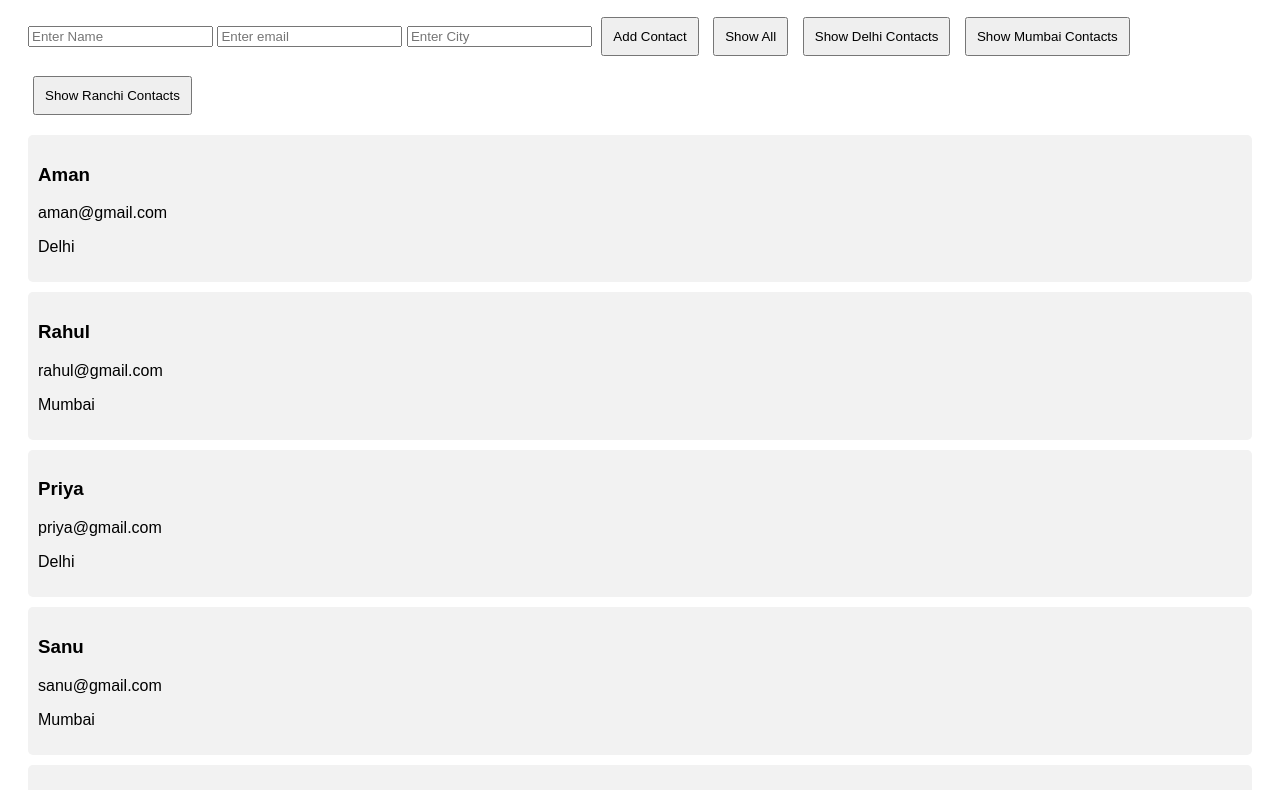
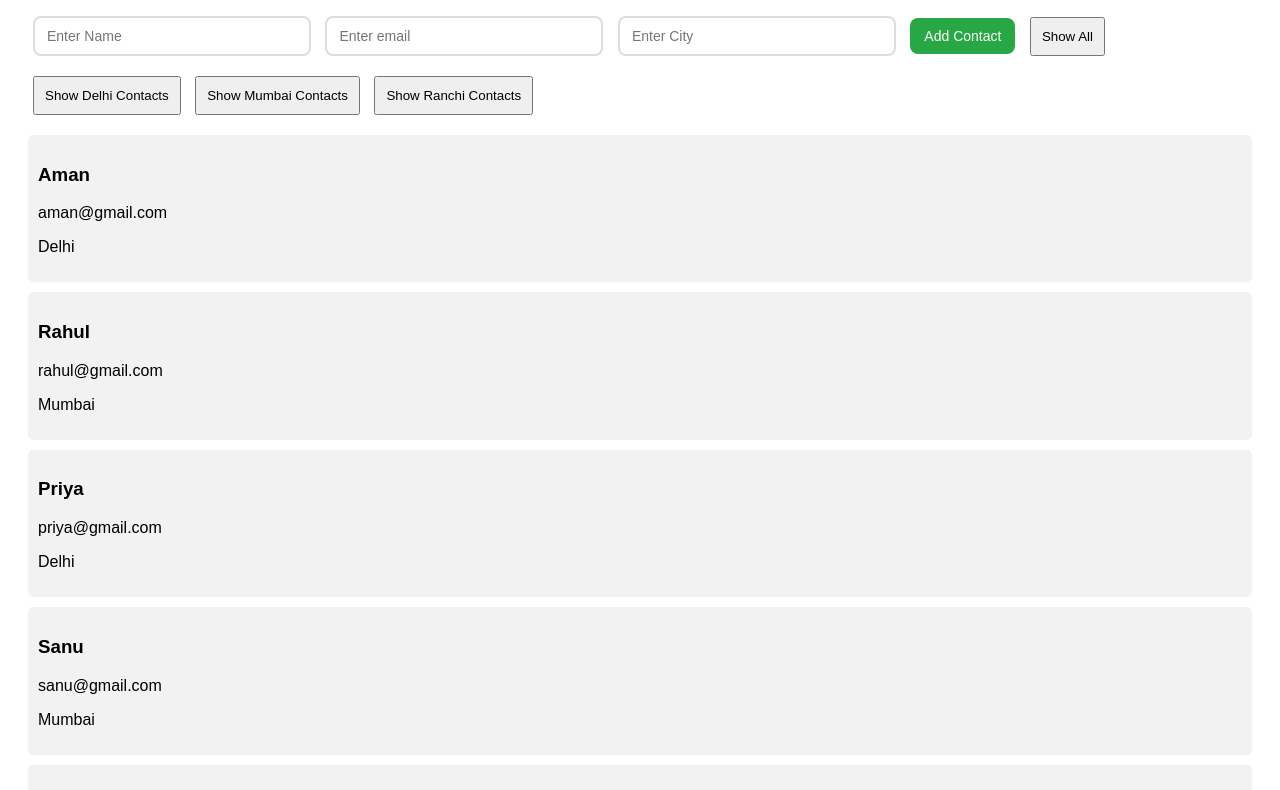
Before and after one commit to saifullahkhalid521-bit/contact-list-app, a plain HTML site: page index.html in a window 1280 px wide. Shown: the part 101-891 px from the top of the page. Drawn offline with Linux system fonts and the light colour scheme.

Commit message:
Add styling to Contact inputs

```diff
--- a/style.css
+++ b/style.css
@@ -19,3 +19,72 @@ button {
   margin-top: 10px;
   border-radius: 5px;
 }
+
+/* Name Input */
+#nameInput {
+  width: 250px;
+  padding: 10px 12px;
+  margin: 8px 5px;
+  border: 2px solid #ddd;
+  border-radius: 8px;
+  outline: none;
+  font-size: 14px;
+  transition: 0.2s ease;
+}
+
+#nameInput:focus {
+  border-color: #4a90e2;
+  box-shadow: 0 0 5px rgba(74, 144, 226, 0.4);
+}
+
+/* Email Input */
+#emailInput {
+  width: 250px;
+  padding: 10px 12px;
+  margin: 8px 5px;
+  border: 2px solid #ddd;
+  border-radius: 8px;
+  outline: none;
+  font-size: 14px;
+  transition: 0.2s ease;
+}
+
+#emailInput:focus {
+  border-color: #4a90e2;
+  box-shadow: 0 0 5px rgba(74, 144, 226, 0.4);
+}
+
+/* City Input */
+#cityInput {
+  width: 250px;
+  padding: 10px 12px;
+  margin: 8px 5px;
+  border: 2px solid #ddd;
+  border-radius: 8px;
+  outline: none;
+  font-size: 14px;
+  transition: 0.2s ease;
+}
+
+#cityInput:focus {
+  border-color: #4a90e2;
+  box-shadow: 0 0 5px rgba(74, 144, 226, 0.4);
+}
+
+/* Add Contact Button */
+#addContactBtn {
+  padding: 10px 14px;
+  margin: 8px 5px;
+  border: none;
+  border-radius: 8px;
+  cursor: pointer;
+  background-color: #28a745;
+  color: white;
+  font-size: 14px;
+  transition: 0.2s ease;
+}
+
+#addContactBtn:hover {
+  background-color: #1f8a38;
+  transform: translateY(-1px);
+}
```
